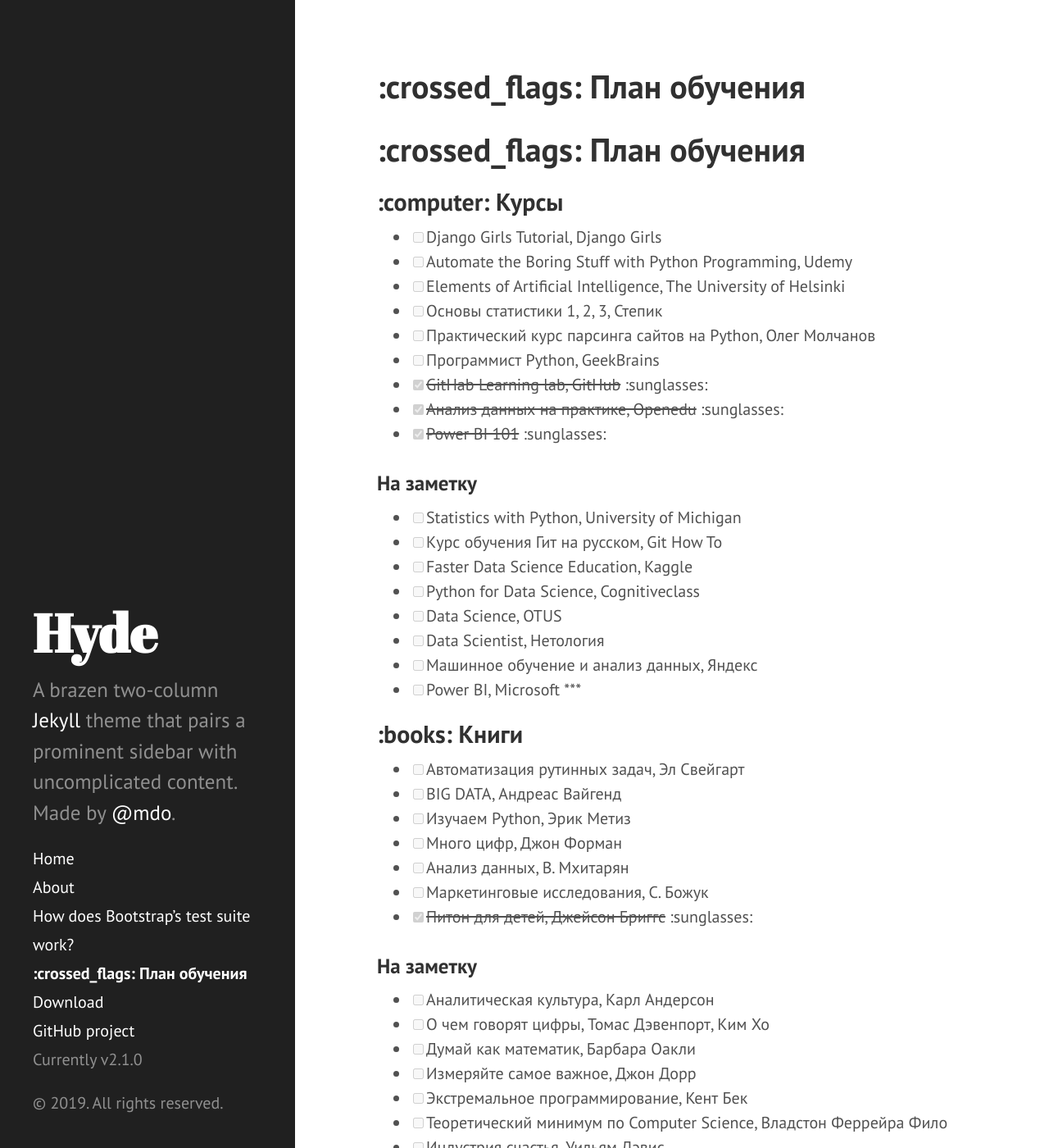
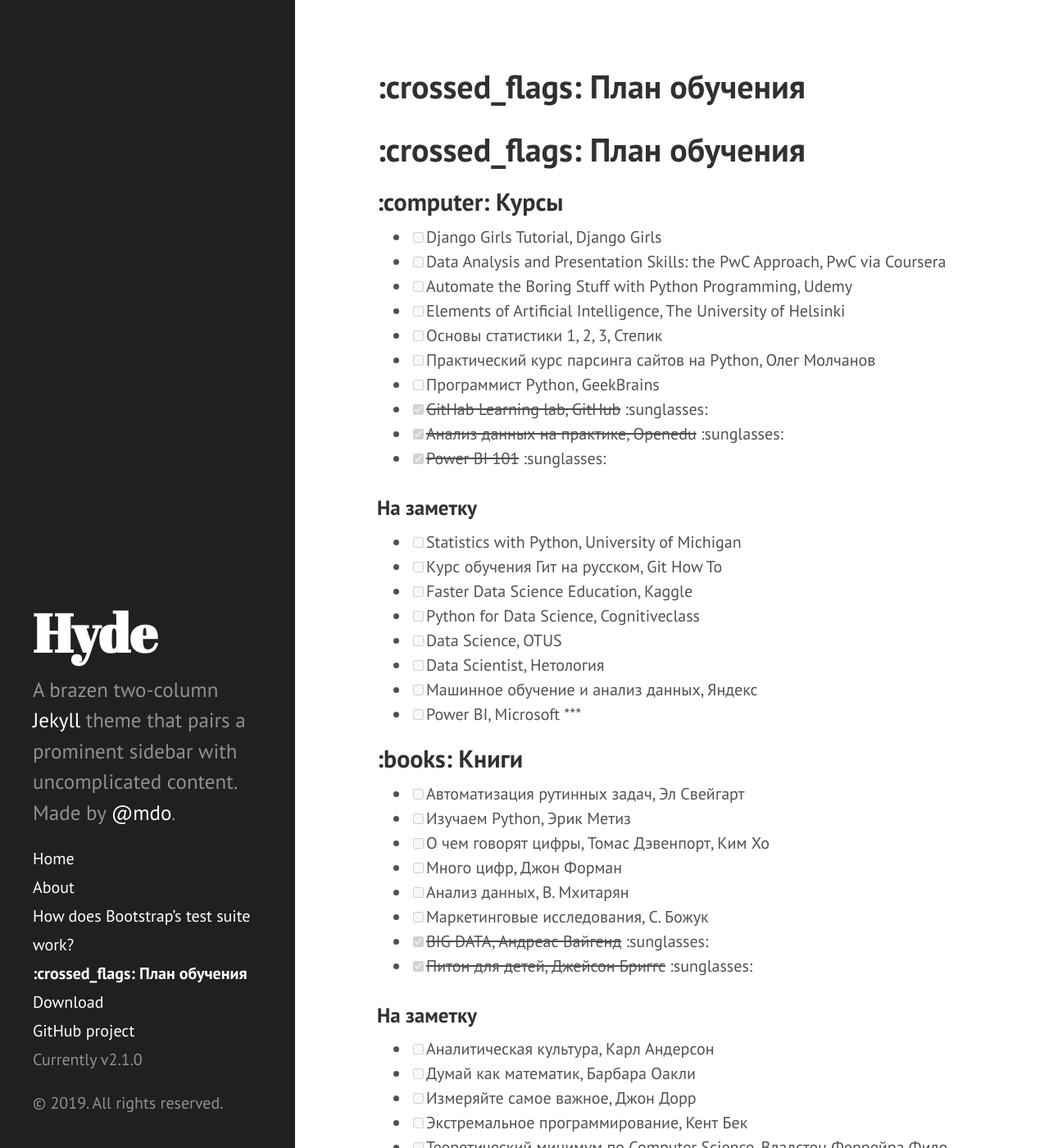
Before and after one commit to Drewleks/about-me, a Jekyll site: the page built from plan.md, in a window 1280 px wide and 1400 px high. Shown: the whole window at 82% size. Built offline with Jekyll 4.4.1, drawn with Linux system fonts in a browser that asks for light colours; our own code applies the rules of GitHub Pages for plain Markdown files; some of the changed lines change nothing that is shown; some of the changed text lies outside the part shown.

Commit message:
Update plan.md

```diff
--- a/plan.md
+++ b/plan.md
@@ -1,6 +1,7 @@
 # :crossed_flags: План обучения
 ## :computer: Курсы
 - [ ] Django Girls Tutorial, Django Girls
+- [ ] Data Analysis and Presentation Skills: the PwC Approach, PwC via Coursera
 - [ ] Automate the Boring Stuff with Python Programming, Udemy
 - [ ] Elements of Artificial Intelligence, The University of Helsinki
 - [ ] Основы статистики 1, 2, 3, Степик
@@ -24,16 +25,16 @@
 
 ## :books: Книги
 - [ ] Автоматизация рутинных задач, Эл Свейгарт
-- [ ] BIG DATA, Андреас Вайгенд
 - [ ] Изучаем Python, Эрик Метиз
+- [ ] О чем говорят цифры, Томас Дэвенпорт, Ким Хо
 - [ ] Много цифр, Джон Форман
 - [ ] Анализ данных, В. Мхитарян
 - [ ] Маркетинговые исследования, С. Божук
+- [x] ~~BIG DATA, Андреас Вайгенд~~ :sunglasses:
 - [x] ~~Питон для детей, Джейсон Бриггс~~ :sunglasses:
 
 ### На заметку
 - [ ] Аналитическая культура, Карл Андерсон
-- [ ] О чем говорят цифры, Томас Дэвенпорт, Ким Хо
 - [ ] Думай как математик, Барбара Оакли
 - [ ] Измеряйте самое важное, Джон Дорр
 - [ ] Экстремальное программирование, Кент Бек
@@ -59,4 +60,5 @@
 - [ ] Python is Easy, pirple.thinkific.com
 - [ ] DevMan, dvmn.org
 - [ ] Shultais, shultais.education
+- [ ] Hour of Python Challenges, hourofpython.com
 ***
```
